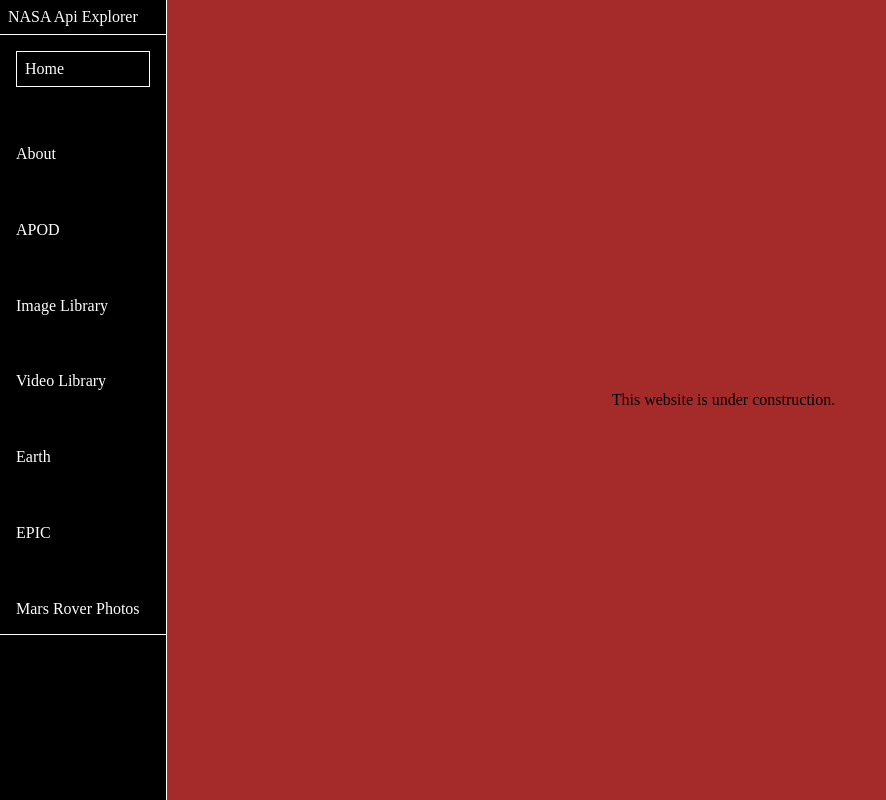
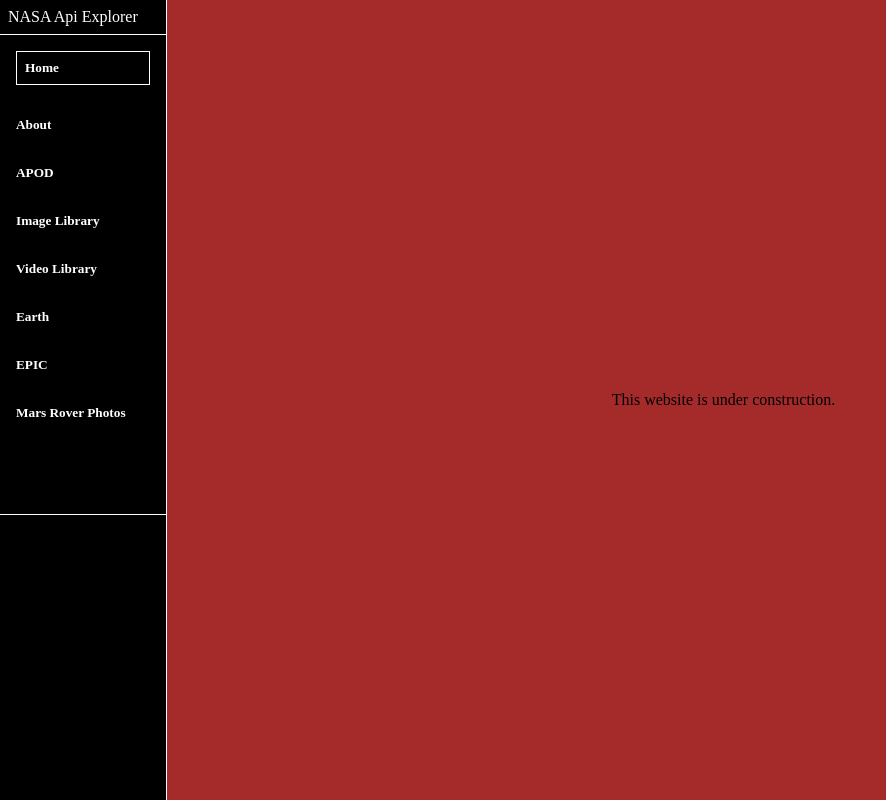
Before and after one commit to sudo-adduser-jordan/nasa-api-explorer, a Next.js app: page / in a window 1280 px wide. Shown: the whole page, without its empty margins (0-886 px from the left). Built offline with nearby package versions, Linux system fonts and the light colour scheme; a web font is replaced by a local one.

Commit message:
update sidebar css

```diff
--- a/src/components/Sidebar.module.css
+++ b/src/components/Sidebar.module.css
@@ -30,10 +30,10 @@
 
 .sidebar {
     /* background-color: red; */
-    height: 75%;
+    height: 60%;
     display: flex;
     flex-direction: column;
-    justify-content: space-between;
+    /* justify-content: space-between; */
     border-bottom: solid 1px white;
 }
 
--- a/src/components/Sidebar.tsx
+++ b/src/components/Sidebar.tsx
@@ -44,7 +44,7 @@ export default function Sidebar({ sidebar }: any) {
 
                 <nav className={styles.sidebar}>
                     <Link href='/'>
-                        <div
+                        <h5
                             className={
                                 isActive === 'tab1'
                                     ? `${styles.item2}`
@@ -53,10 +53,10 @@ export default function Sidebar({ sidebar }: any) {
                             onClick={handleTab1}
                         >
                             Home
-                        </div>
+                        </h5>
                     </Link>
                     <Link href='/about'>
-                        <div
+                        <h5
                             className={
                                 isActive === 'tab2'
                                     ? `${styles.item2}`
@@ -65,10 +65,10 @@ export default function Sidebar({ sidebar }: any) {
                             onClick={handleTab2}
                         >
                             About
-                        </div>
+                        </h5>
                     </Link>
                     <Link href='/apod'>
-                        <div
+                        <h5
                             className={
                                 isActive === 'tab3'
                                     ? `${styles.item2}`
@@ -77,10 +77,10 @@ export default function Sidebar({ sidebar }: any) {
                             onClick={handleTab3}
                         >
                             APOD
-                        </div>
+                        </h5>
                     </Link>
                     <Link href='/image-library'>
-                        <div
+                        <h5
                             className={
                                 isActive === 'tab4'
                                     ? `${styles.item2}`
@@ -89,10 +89,10 @@ export default function Sidebar({ sidebar }: any) {
                             onClick={handleTab4}
                         >
                             Image Library
-                        </div>
+                        </h5>
                     </Link>
                     <Link href='/video-library'>
-                        <div
+                        <h5
                             className={
                                 isActive === 'tab5'
                                     ? `${styles.item2}`
@@ -101,10 +101,10 @@ export default function Sidebar({ sidebar }: any) {
                             onClick={handleTab5}
                         >
                             Video Library
-                        </div>
+                        </h5>
                     </Link>
                     <Link href='/earth'>
-                        <div
+                        <h5
                             className={
                                 isActive === 'tab6'
                                     ? `${styles.item2}`
@@ -113,10 +113,10 @@ export default function Sidebar({ sidebar }: any) {
                             onClick={handleTab6}
                         >
                             Earth
-                        </div>
+                        </h5>
                     </Link>
                     <Link href='/epic'>
-                        <div
+                        <h5
                             className={
                                 isActive === 'tab7'
                                     ? `${styles.item2}`
@@ -125,10 +125,10 @@ export default function Sidebar({ sidebar }: any) {
                             onClick={handleTab7}
                         >
                             EPIC
-                        </div>
+                        </h5>
                     </Link>
                     <Link href='/mars-rover-images/spirit'>
-                        <div
+                        <h5
                             className={
                                 isActive === 'tab8'
                                     ? `${styles.item2}`
@@ -137,7 +137,7 @@ export default function Sidebar({ sidebar }: any) {
                             onClick={handleTab8}
                         >
                             Mars Rover Photos
-                        </div>
+                        </h5>
                     </Link>
                 </nav>
             </section>
```
